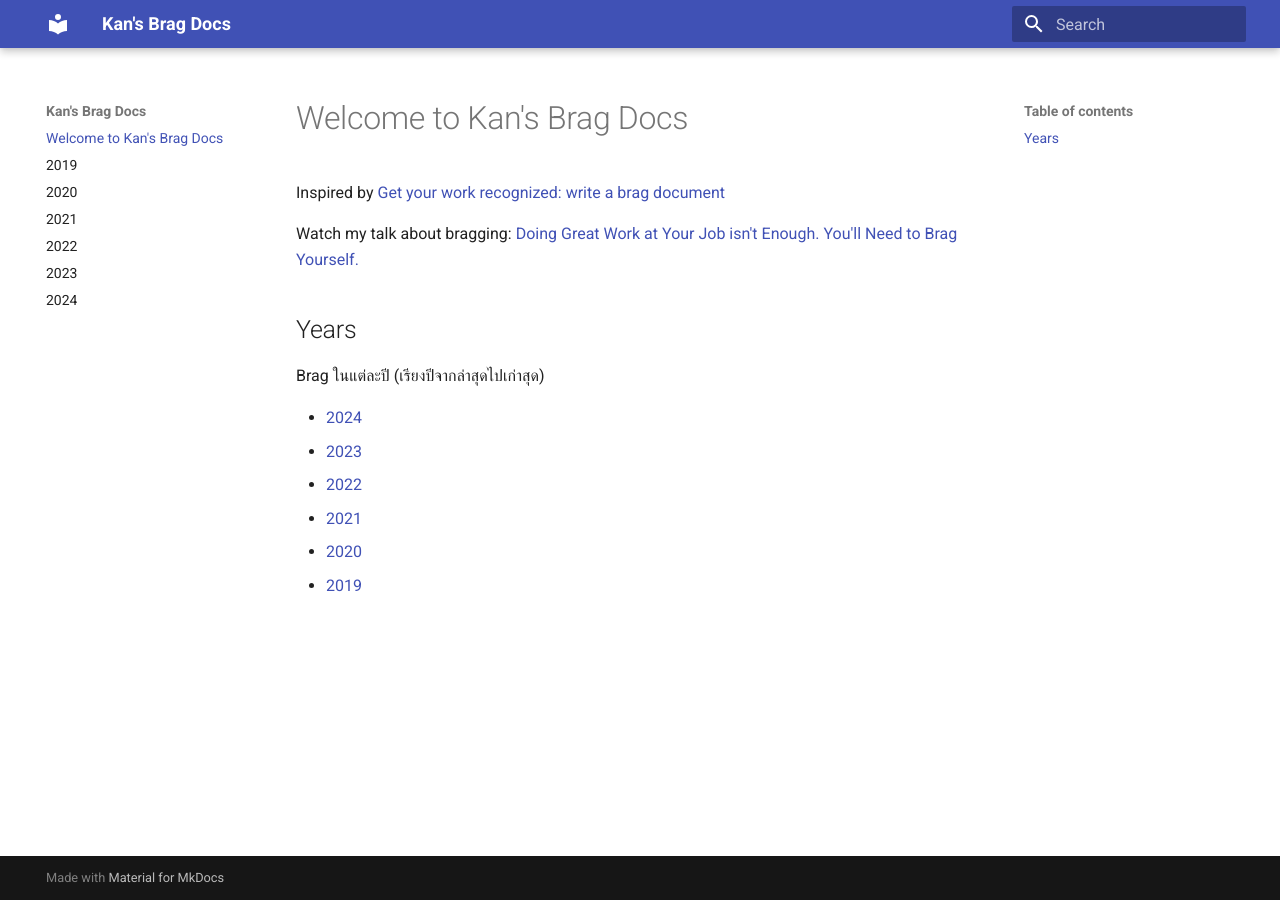
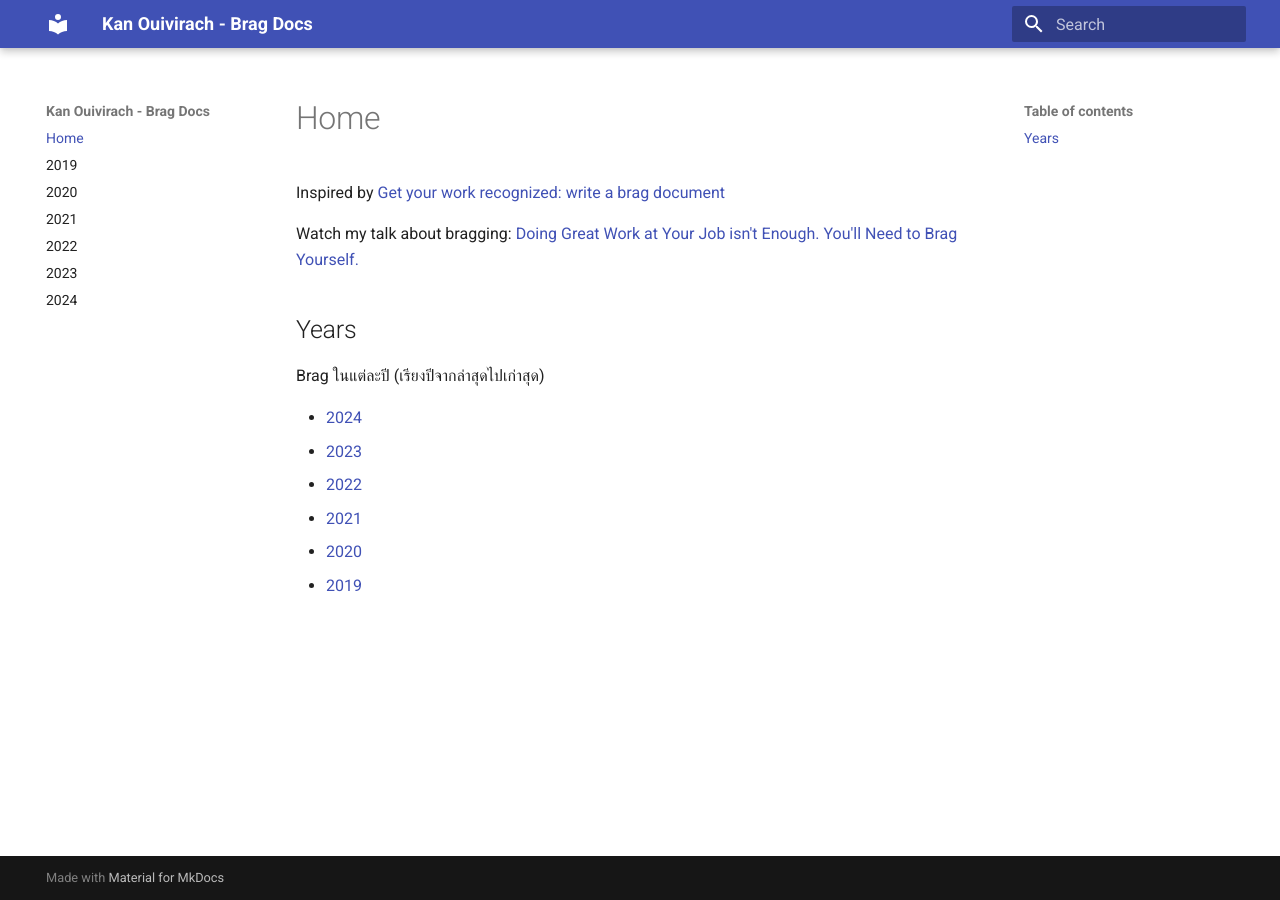
Before and after one commit to zkan/brag-documents, an MkDocs documentation site: the page built from docs/index.md, in a window 1280 px wide. Built offline with MkDocs 1.6.1 and Material for MkDocs 9.7.7, drawn with Linux system fonts in a browser that asks for light colours.

Commit message:
Rename site

```diff
--- a/docs/index.md
+++ b/docs/index.md
@@ -1,4 +1,4 @@
-# Welcome to Kan's Brag Docs
+# Home
 
 Inspired by [Get your work recognized: write a brag
 document](https://jvns.ca/blog/brag-documents/)
--- a/mkdocs.yml
+++ b/mkdocs.yml
@@ -1,4 +1,4 @@
-site_name: Kan's Brag Docs
+site_name: Kan Ouivirach - Brag Docs
 site_url: https://mydomain.org/mysite
 theme:
   name: material
```
